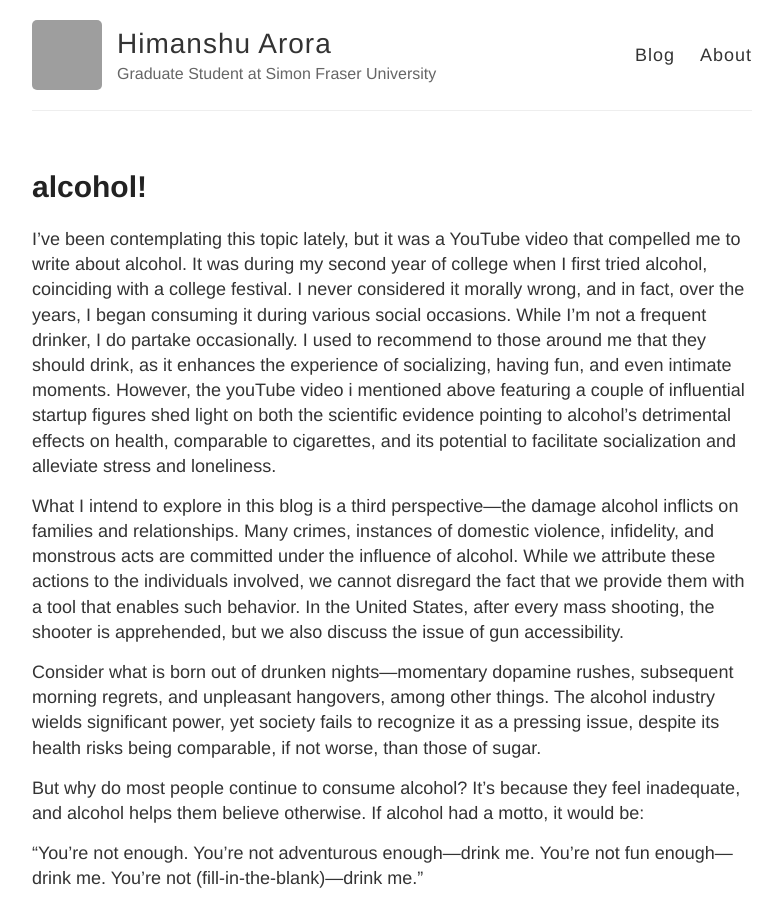
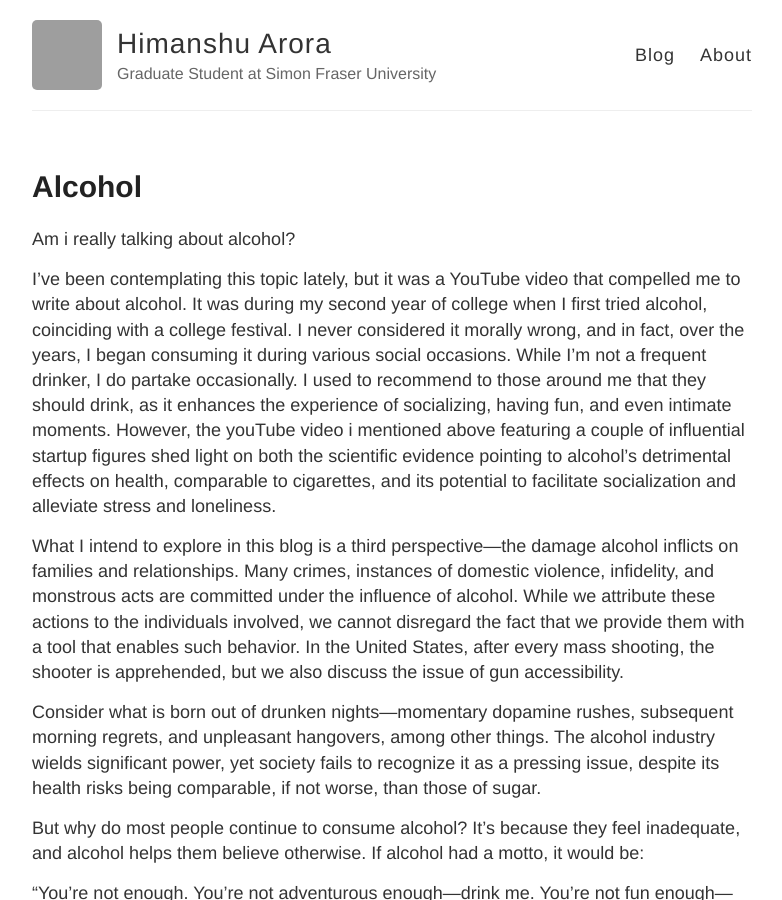
Before and after one commit to harora/harora.github.io, a Jekyll site: the page built from _posts/2023-07-05-alcohol.md, in a window 1280 px wide and 900 px high. Shown: the whole window, without its empty margins (248-1030 px from the left). Built offline with Jekyll 4.4.1, drawn with Linux system fonts in a browser that asks for light colours; grey boxes are pictures that could not be loaded.

Commit message:
Update 2023-07-05-alcohol.md

```diff
--- a/_posts/2023-07-05-alcohol.md
+++ b/_posts/2023-07-05-alcohol.md
@@ -1,7 +1,9 @@
 ---
 layout: post
-title: alcohol!
+title: Alcohol
 ---
+
+Am i really talking about alcohol?
 
 I've been contemplating this topic lately, but it was a YouTube video that compelled me to write about alcohol. It was during my second year of college when I first tried alcohol, coinciding with a college festival. I never considered it morally wrong, and in fact, over the years, I began consuming it during various social occasions. While I'm not a frequent drinker, I do partake occasionally. I used to recommend to those around me that they should drink, as it enhances the experience of socializing, having fun, and even intimate moments. However, the  youTube video i mentioned above featuring a couple of influential startup figures shed light on both the scientific evidence pointing to alcohol's detrimental effects on health, comparable to cigarettes, and its potential to facilitate socialization and alleviate stress and loneliness.
 
```
